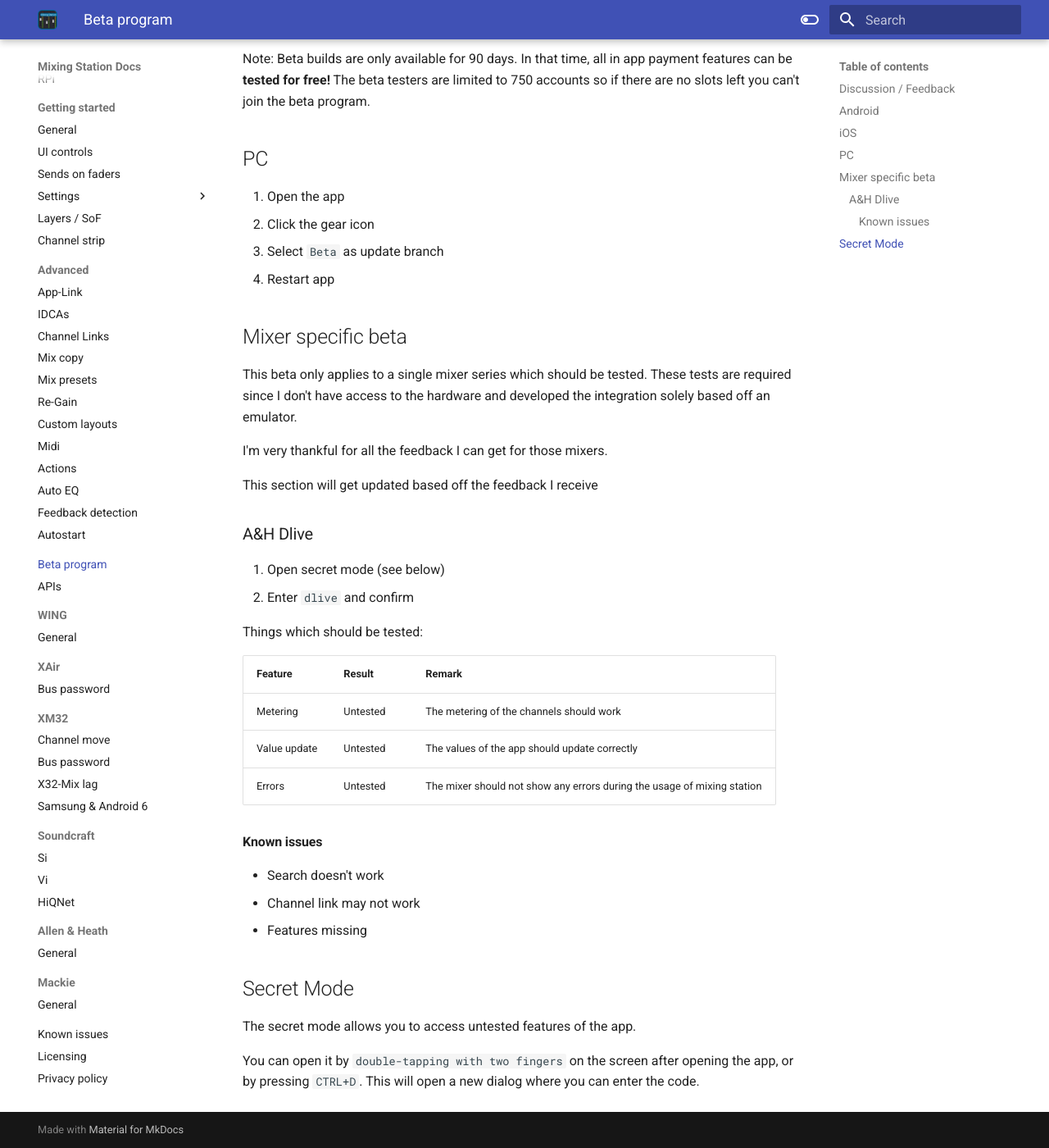
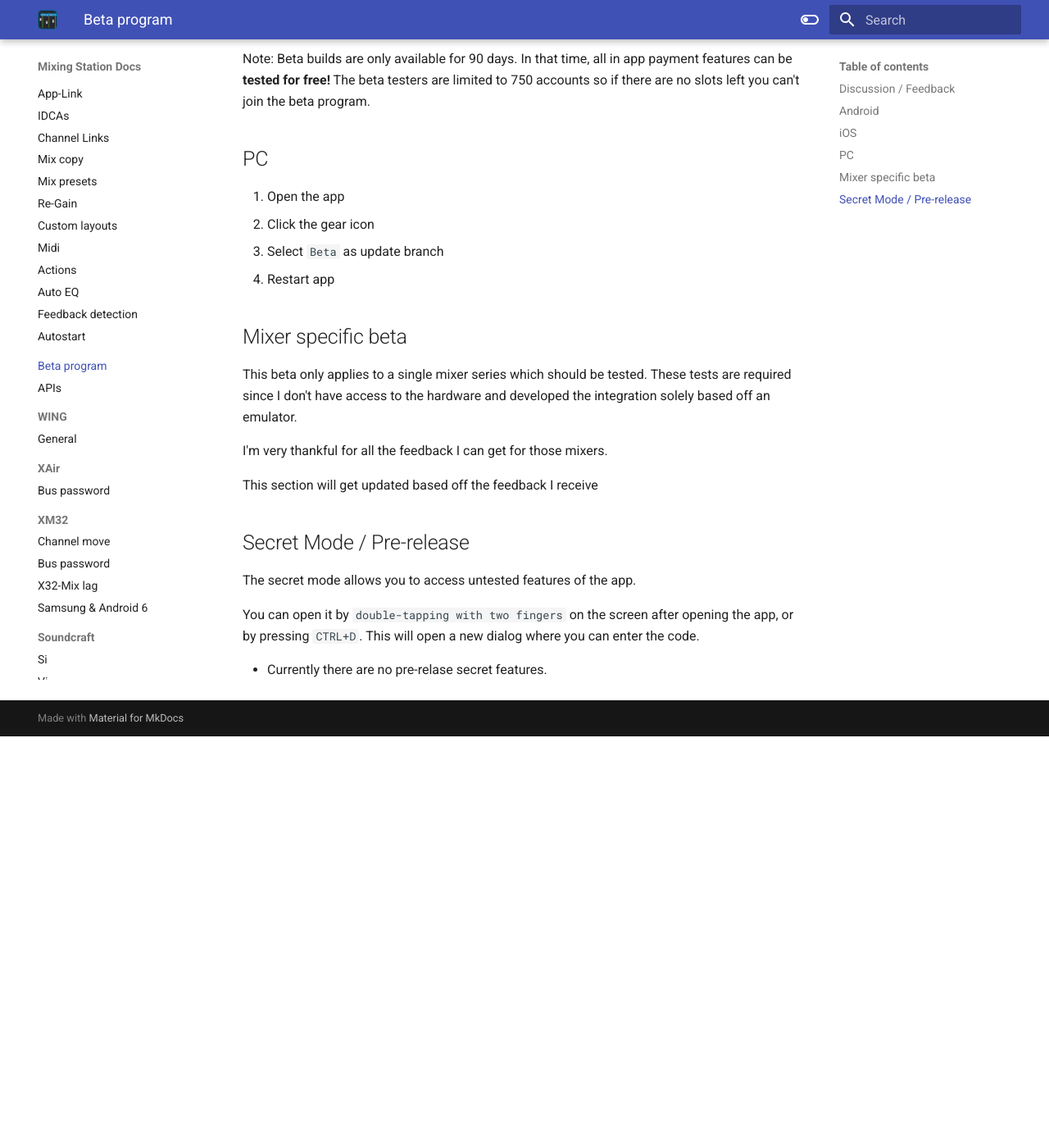
Before and after one commit to davidgiga1993/mixing-station-docs, an MkDocs documentation site: the page built from docs/beta.md, in a window 1280 px wide and 1400 px high, scrolled down 750 px. Shown: the whole window at 82% size. Built offline with MkDocs 1.6.1 and Material for MkDocs 9.7.7, drawn with Linux system fonts in a browser that asks for light colours; after the commit the page ends 1648 px from its top, so only the background shows below that; some of the changed text lies outside the part shown.

Commit message:
docs: update beta page

```diff
--- a/docs/beta.md
+++ b/docs/beta.md
@@ -4,8 +4,8 @@
 
 ## Discussion / Feedback
 
-All discussion about the beta versions and feedback is happening in our [discord channel](https://discord.gg/d8bJPg6kZm)
-. Feel free to join us!
+All discussion about the beta versions as well as general feedback is happening in our [discord channel](https://discord.gg/d8bJPg6kZm).
+Feel free to join us!
 
 ## Android
 
@@ -44,29 +44,11 @@
 
 This section will get updated based off the feedback I receive
 
-### A&H Dlive
-
-1. Open secret mode (see below)
-2. Enter `dlive` and confirm
-
-Things which should be tested:
-
-| Feature      | Result   | Remark                                                                  |
-|--------------|----------|-------------------------------------------------------------------------|
-| Metering     | Untested | The metering of the channels should work                                |
-| Value update | Untested | The values of the app should update correctly                           |
-| Errors       | Untested | The mixer should not show any errors during the usage of mixing station |
-
-
-#### Known issues
-
-- Search doesn't work
-- Channel link may not work
-- Features missing
-
-## Secret Mode
+## Secret Mode / Pre-release
 The secret mode allows you to access untested features of the app.
 
 You can open it by `double-tapping with two fingers` on the screen after opening the app,
 or by pressing `CTRL+D`.
 This will open a new dialog where you can enter the code.
+
+- Currently there are no pre-relase secret features.
```
